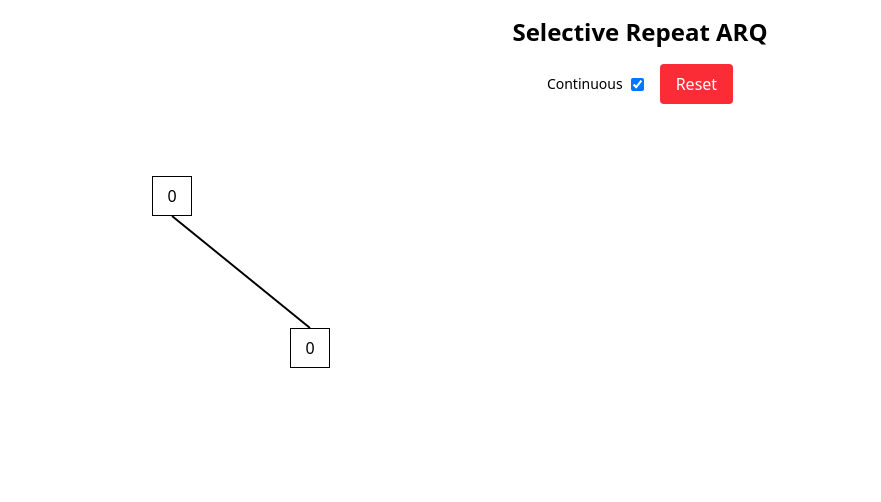
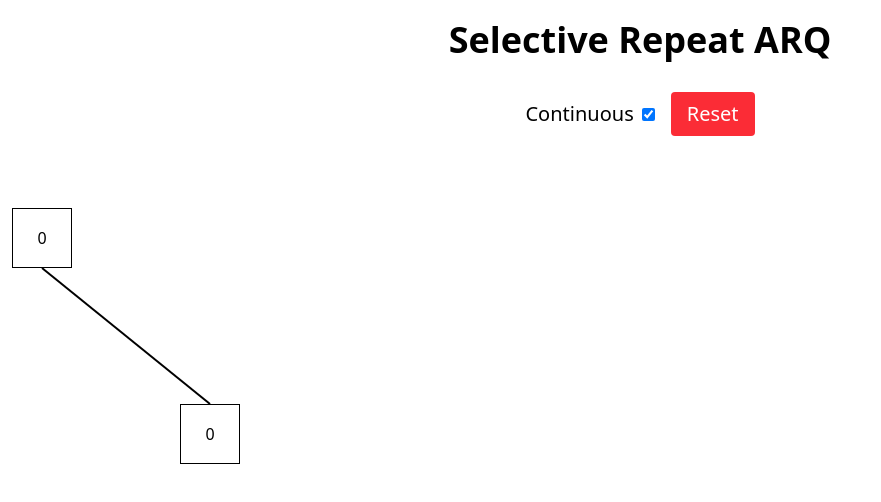
Before and after one commit to aniketchawardol/cn_project, a React (Vite) app: page / in a window 1280 px wide. Both pictures are taken after a click on the checkbox "Continuous". Shown: the top 502 px of the page, without its empty margins (0-881 px from the left). Built offline with nearby package versions, Linux system fonts and the light colour scheme.

Commit message:
refactor Selective Repeat ARQ component for improved layout and visual clarity

```diff
--- a/src/App.jsx
+++ b/src/App.jsx
@@ -177,13 +177,13 @@ const SelectiveRepeatARQ = () => {
   const receiverPackets = lostFrame === 1 ? [0, "E", 2, 3, 4, 5, 6, 7, 1, 8, 9] : [0, 1, "E", 3, 4, 5, 6, 7, 8, 2, 9]
 
   return (
-    <div className="relative flex flex-col items-center p-4">
-      <h1 className="text-2xl font-bold mb-4">Selective Repeat ARQ</h1>
+    <div className="relative flex flex-col items-center p-5">
+      <h1 className="text-4xl font-bold mb-4">Selective Repeat ARQ</h1>
 
       {/* Control Panel */}
-      <div className="flex items-center space-x-4 mb-4">
+      <div className="flex items-center space-x-4 m-4 text-xl">
         <div className="flex items-center space-x-2">
-          <label htmlFor="mode-toggle" className="text-sm">Continuous</label>
+          <label htmlFor="mode-toggle">Continuous</label>
           <input
             type="checkbox"
             id="mode-toggle"
@@ -209,36 +209,36 @@ const SelectiveRepeatARQ = () => {
       </div>
 
       {/* Timeout Interval Arrow */}
-      <div className={`absolute top-36 left-0 right-0 ${shownSenderFrames.includes(lostFrame) ? 'frame-fade-in' : 'opacity-0'}`}>
+      <div className={`absolute top-36 left-0 right-0 ${shownSenderFrames.includes(lostFrame + 7) ? 'frame-fade-in' : 'opacity-0'}`}>
         <TwoHeadedArrow
           label="Timeout interval"
-          length={500}
-          x={lostFrame === 1 ? 470 : 540}
-          y={10}
+          length={640}
+          x={lostFrame === 1 ? 360 : 450}
+          y={30}
         />
       </div>
 
       <div className={`absolute top-36 left-0 right-0 ${shownSenderFrames.includes(lostFrame + 6) ? 'frame-fade-in' : 'opacity-0'}`}>
         <TwoHeadedArrow
           label="Buffered by data link layer"
-          length={360}
-          x={lostFrame === 1 ? 680 : 750}
-          y={250}
+          length={460}
+          x={lostFrame === 1 ? 620 : 710}
+          y={350}
         />
       </div>
 
       <div className={`absolute top-36 left-0 right-0 ${shownReceiverFrames.includes(lostFrame) ? 'frame-fade-in' : 'opacity-0'}`}>
       <Arrow label = "Error"
-      x ={lostFrame === 1 ? 600 : 670}
-      y = {250}
+      x ={lostFrame === 1 ? 515 : 610}
+      y = {340}
       pointerY = {-20}
       textWidth = {20} />
       </div>
 
       <div className={`absolute top-36 left-0 right-0 ${shownReceiverFrames.includes(lostFrame + 7) ? 'frame-fade-in' : 'opacity-0'}`}>
       <Arrow label = {`Packets ${lostFrame + 1}-${lostFrame + 6} passed to network layer`}
-      x ={lostFrame === 1 ? 1100 : 1170}
-      y = {250}
+      x ={lostFrame === 1 ? 1160 : 1250}
+      y = {340}
       pointerY = {-20}
       textWidth = {20} />
       </div>
@@ -271,7 +271,7 @@ const SelectiveRepeatARQ = () => {
           <div
             key={index}
             ref={el => senderRefs.current[index] = el}
-            className={`w-10 h-10 m-4 border border-black flex items-center justify-center
+            className={`w-15 h-15 m-4 border border-black flex items-center justify-center
               ${shownSenderFrames.includes(index) ? 'frame-fade-in' : 'opacity-0'}`}
           >
             {num}
@@ -285,7 +285,7 @@ const SelectiveRepeatARQ = () => {
           <div
             key={index}
             ref={el => receiverRefs.current[index] = el}
-            className={`w-10 h-10 m-4 border border-black flex items-center justify-center
+            className={`w-15 h-15 m-4 mt-10 border border-black flex items-center justify-center
               ${shownReceiverFrames.includes(index) ? 'frame-fade-in' : 'opacity-0'}`}
           >
             {num}
@@ -301,8 +301,8 @@ const SelectiveRepeatARQ = () => {
           .map(({ x1, y1, x2, y2, label }, index) => (
             <React.Fragment key={`ack-${index}`}>
               <line
-                x1={x1} y1={y1 - 20}
-                x2={x2} y2={y2 + 20}
+                x1={x1} y1={y1 - 30}
+                x2={x2} y2={y2 + 30}
                 stroke="grey" strokeWidth="2" opacity="0.8" className="ack-arrow"
               />
               <text
@@ -322,8 +322,8 @@ const SelectiveRepeatARQ = () => {
           .map(({ x1, y1, x2, y2, sender, isError }, index) => (
             <line
               key={`data-${sender}`}
-              x1={x1} y1={y1 + 20}
-              x2={x2} y2={y2 - 20}
+              x1={x1} y1={y1 + 30}
+              x2={x2} y2={y2 - 30}
               stroke={isError ? "red" : "black"}
               strokeWidth="2"
               className="data-arrow"
```
